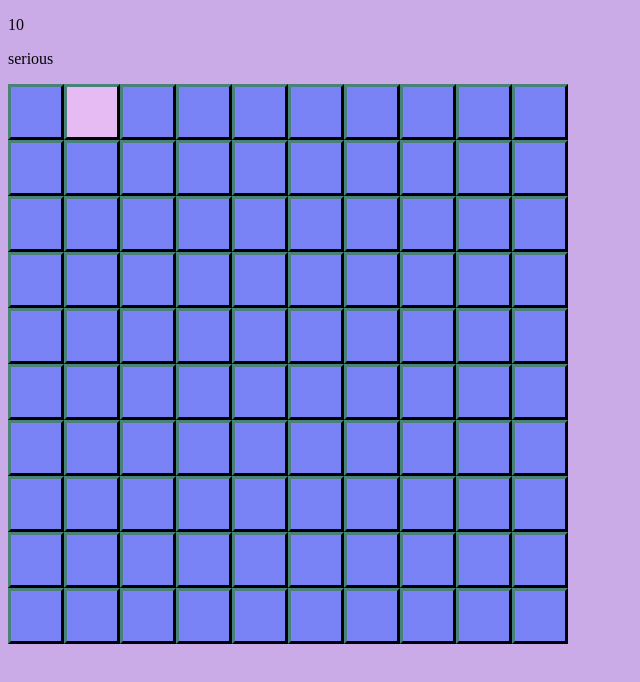
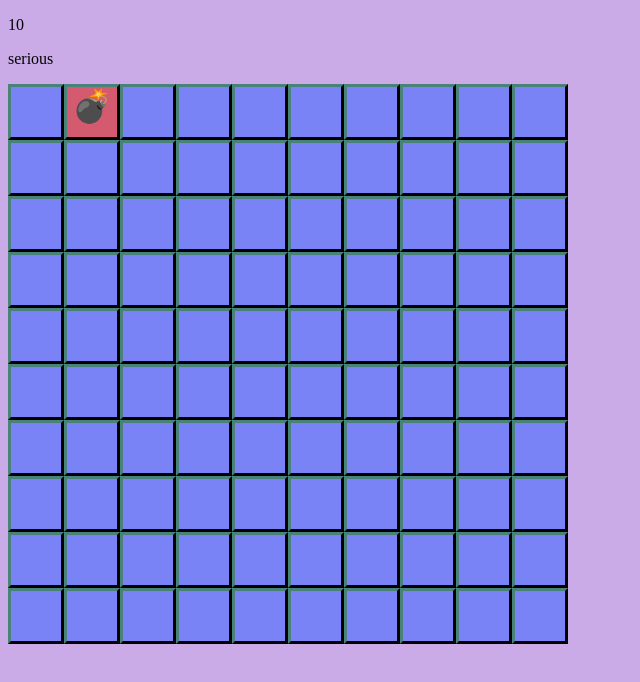
Before and after one commit to xdjavit0/minesweeper, a website: page index.html in a window 1280 px wide. Both pictures are taken after a click on the element 92 px from the left and 112 px from the top of the page. Shown: the whole page, without its empty margins (0-640 px from the left). Drawn offline with Linux system fonts and the light colour scheme.

Commit message:
bomba reveal

```diff
--- a/minesweeper.css
+++ b/minesweeper.css
@@ -29,3 +29,16 @@ body {
     width: 50px;
     background-color: rgb(230, 186, 243);
 }
+.reveledbomb{
+    float: left;
+    border-bottom:solid black 3px;
+    border-right:solid black 3px;
+    border-left:solid rgb(73, 130, 120) 3px ;
+    border-top:solid rgb(73, 130, 120) 3px;
+    height: 50px;
+    width: 50px;
+    background-color: rgb(212, 91, 111);
+    display: flex;
+    justify-content: center;
+    font-size: xx-large;
+}
--- a/minesweeper.js
+++ b/minesweeper.js
@@ -86,25 +86,37 @@ function display_board(){
             columns_div.classList.add("hiddencells");
             columns_div.classList.add("cells");
             columns_div.id= id_cell;
+
+            columns_div.addEventListener("click", (event) => {
+                let id = event.target.id;
+                row_column = id.split("-");
+                if (!array_cells_status[row_column[0]][row_column[1]].is_revealed) {
+                    array_cells_status[row_column[0]][row_column[1]].is_revealed = true;
+                    if (!array_cells_status[row_column[0]][row_column[1]].is_mine) {
+                        reveal_normal_cell_in_board(id);
+                    }else{
+                        revel_bomb_cell_in_board(id);
+                    }
+
+                }
+            });
             document.getElementById("row"+i.toString()).append(columns_div);
+
         }
     }
 }
 
-document.addEventListener("click", (event) => {
-    let id = event.target.id;
-    row_column = id.split("-");
-    array_cells_status[row_column[0]][row_column[1]].is_revealed = true;
-    console.log(id);
-    console.log(array_cells_status);
-    reveal_cell_in_board(id)
-});
+function revel_bomb_cell_in_board(id) {
+    let cell = document.getElementById(id);
+    cell.classList.add("reveledbomb");
+    cell.classList.remove("hiddencells");
+    cell.innerHTML = "&#x1F4A3";
+}
 
-function  reveal_cell_in_board(id){
+function  reveal_normal_cell_in_board(id){
     let cell = document.getElementById(id);
     cell.classList.add("reveledcells");
     cell.classList.remove("hiddencells");
-
 }
 
 window.onload = function () {
```
Also changed, not shown: 1 other file.
